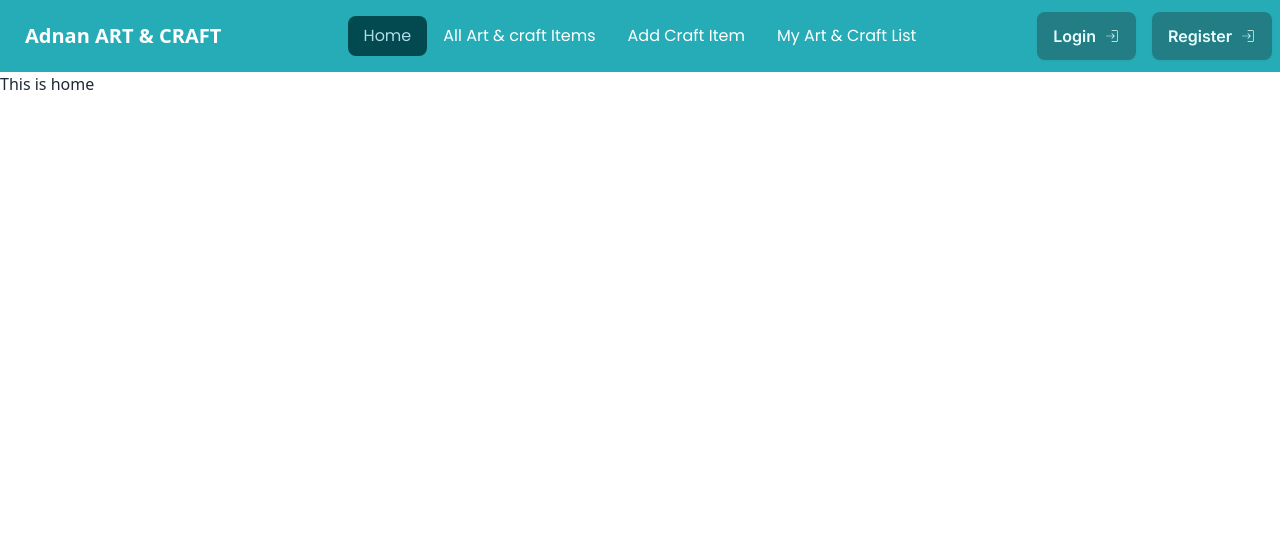
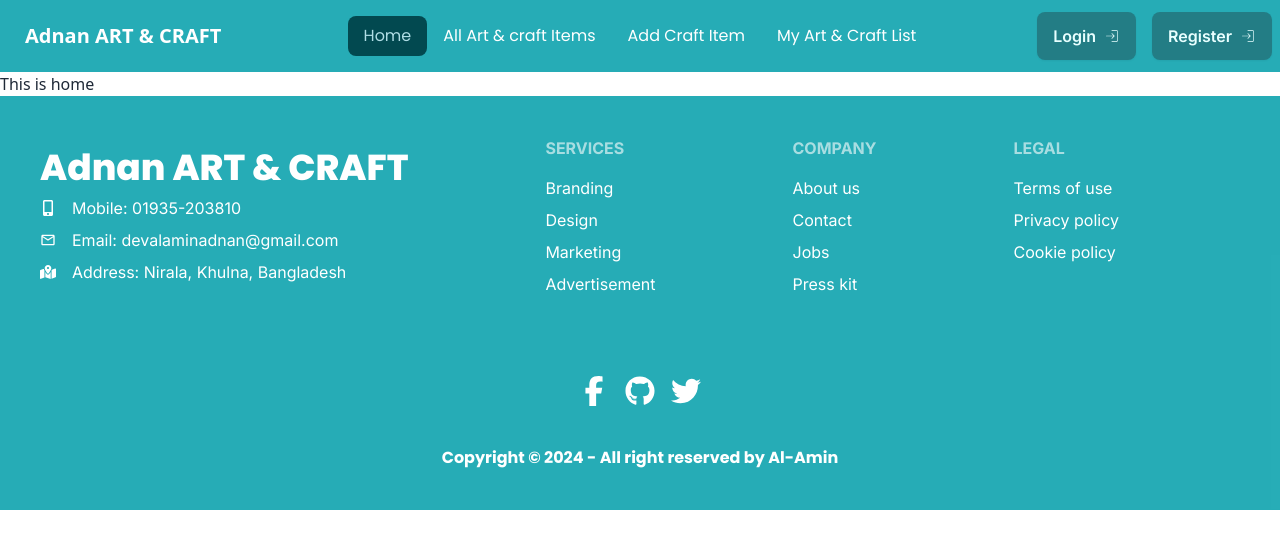
Before and after one commit to adnanalamin/Adnan-Art-And-Craft-Client, a React (Vite) app: page / in a window 1280 px wide. Shown: the top 548 px of the page. Built offline with nearby package versions, Linux system fonts and the light colour scheme.

Commit message:
Added Footer

```diff
--- /dev/null
+++ b/src/layout/Footer/Footer.jsx
@@ -0,0 +1,93 @@
+import { FaFacebookF } from "react-icons/fa6";
+import { FaGithub, FaMobileAlt, FaTwitter } from "react-icons/fa";
+import { MdOutlineMailOutline } from "react-icons/md";
+import { FaMapLocationDot } from "react-icons/fa6";
+
+const Footer = () => {
+  return (
+    <div className="bg-[#0FA4AFE6]">
+      <footer className="footer p-10  text-base-content">
+        <aside className="my-auto">
+          <h1 className="text-4xl font-poppins text-white font-extrabold">
+            Adnan ART & CRAFT
+          </h1>
+          <h3 className="flex items-center gap-4 text-base text-white font-inter">
+            <FaMobileAlt></FaMobileAlt>Mobile: 01935-203810
+          </h3>
+          <h3 className="flex items-center gap-4 text-base text-white font-inter">
+            <MdOutlineMailOutline></MdOutlineMailOutline>Email:
+            devalaminadnan@gmail.com
+          </h3>
+          <h3 className="flex items-center gap-4 text-base text-white font-inter">
+            <FaMapLocationDot></FaMapLocationDot>Address: Nirala, Khulna,
+            Bangladesh
+          </h3>
+        </aside>
+        <nav>
+          <h6 className="footer-title  text-base text-white font-inter">
+            Services
+          </h6>
+          <a className="link link-hover  text-base text-white font-inter">
+            Branding
+          </a>
+          <a className="link link-hover  text-base text-white font-inter">
+            Design
+          </a>
+          <a className="link link-hover  text-base text-white font-inter">
+            Marketing
+          </a>
+          <a className="link link-hover  text-base text-white font-inter">
+            Advertisement
+          </a>
+        </nav>
+        <nav>
+          <h6 className="footer-title text-base text-white font-inter">
+            Company
+          </h6>
+          <a className="link link-hover text-base text-white font-inter">
+            About us
+          </a>
+          <a className="link link-hover text-base text-white font-inter">
+            Contact
+          </a>
+          <a className="link link-hover text-base text-white font-inter">
+            Jobs
+          </a>
+          <a className="link link-hover text-base text-white font-inter">
+            Press kit
+          </a>
+        </nav>
+        <nav>
+          <h6 className="footer-title text-base text-white font-inter">
+            Legal
+          </h6>
+          <a className="link link-hover text-base text-white font-inter">
+            Terms of use
+          </a>
+          <a className="link link-hover text-base text-white font-inter">
+            Privacy policy
+          </a>
+          <a className="link link-hover text-base text-white font-inter">
+            Cookie policy
+          </a>
+        </nav>
+      </footer>
+      <footer className="footer footer-center p-10  text-base-content rounded">
+        <nav>
+          <div className="grid grid-flow-col gap-4">
+            <FaFacebookF className="text-3xl text-white"></FaFacebookF>
+            <FaGithub className="text-3xl text-white"></FaGithub>
+            <FaTwitter className="text-3xl text-white"></FaTwitter>
+          </div>
+        </nav>
+        <aside>
+          <p className="text-white font-poppins text-base font-bold">
+            Copyright © 2024 - All right reserved by Al-Amin
+          </p>
+        </aside>
+      </footer>
+    </div>
+  );
+};
+
+export default Footer;
--- a/src/layout/Root/Root.jsx
+++ b/src/layout/Root/Root.jsx
@@ -1,5 +1,6 @@
 import { Outlet } from "react-router-dom";
 import Navbar from "../Navbar/Navbar";
+import Footer from "../Footer/Footer";
 
 
 const Root = () => {
@@ -7,6 +8,7 @@ const Root = () => {
         <div className="lg:container mx-auto">
             <Navbar></Navbar>
             <Outlet></Outlet>
+            <Footer></Footer>
         </div>
     );
 };
```
